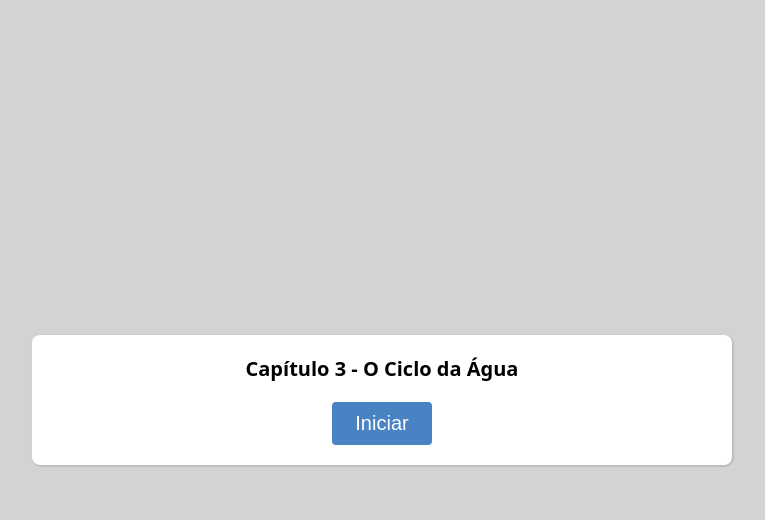
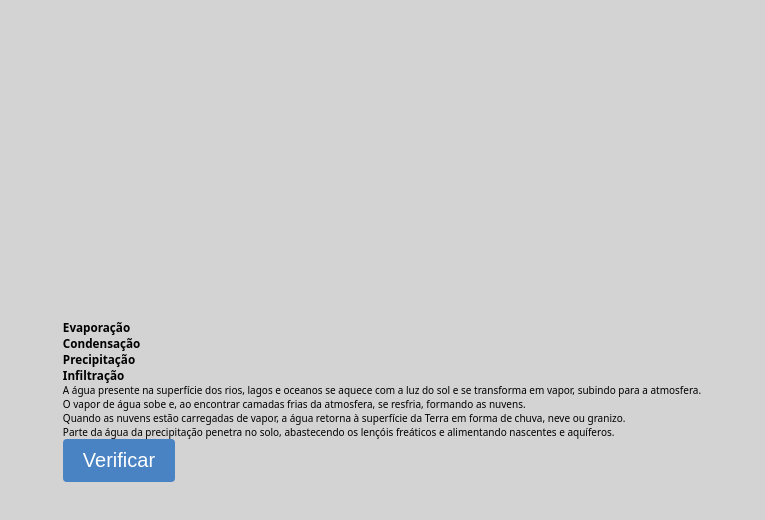
Before and after one commit to gustavommcv/jogo-educativo, a plain HTML site: page index.html in a window 1280 px wide. Both pictures are taken after a click on the button "Iniciar". Shown: the whole page, without its empty margins (258-1023 px from the left). Drawn offline with Linux system fonts and the light colour scheme.

Commit message:
Load content

```diff
--- a/index.html
+++ b/index.html
@@ -11,9 +11,20 @@
 
 <body>
   <main class="main">
-    <div class="home__container">
+    <!-- Home screen -->
+    <div class="home__screen" id="homeScreen">
       <h1 class="home__title">Titulo</h1>
+
       <button class="app-button" type="button">Iniciar</button>
+    </div>
+
+    <!-- Game screen -->
+    <div class="game__container" id="gameScreen" style="display: none">
+      <div class="targets-container" id="targetsContainer"></div>
+
+      <div class="blocks-container" id="blocksContainer"></div>
+
+      <button class="app-button check-button" type="button">Verificar</button>
     </div>
   </main>
 
--- a/script.js
+++ b/script.js
@@ -1,12 +1,38 @@
-let homeTitle = document.querySelector(".home__title");
+let gameData = {};
 
 document.addEventListener("DOMContentLoaded", async () => {
   try {
     const response = await fetch("jogo.json");
-    const data = await response.json();
+    gameData = await response.json();
 
-    homeTitle.textContent = data.titulo;
+    document.querySelector(".home__title").textContent = gameData.titulo;
+
+    document.querySelector(".app-button").addEventListener("click", startGame);
   } catch (error) {
     console.error("Erro ao carregar JSON:", error);
   }
 });
+
+function startGame() {
+  document.getElementById("homeScreen").style.display = "none";
+  const gameScreen = document.getElementById("gameScreen");
+  gameScreen.style.display = "block";
+
+  const targetsContainer = document.getElementById("targetsContainer");
+  gameData.etapas.forEach((etapa) => {
+    const target = document.createElement("div");
+    target.className = "target";
+    target.innerHTML = `<h3 class="target__name">${etapa.nome}</h3>`;
+
+    targetsContainer.appendChild(target);
+  });
+
+  const blocksContainer = document.getElementById("blocksContainer");
+  gameData.etapas.forEach((etapa) => {
+    const block = document.createElement("div");
+    block.classList = "block";
+    block.innerHTML = `<p class="block__description">${etapa.descricao}</p>`;
+
+    blocksContainer.appendChild(block);
+  });
+}
--- a/styles.css
+++ b/styles.css
@@ -45,7 +45,7 @@ main {
   padding: var(--spacing-sm);
 }
 
-.home__container {
+.home__screen {
   width: 100%;
   max-width: 70rem;
   padding: var(--spacing-md);
@@ -72,6 +72,6 @@ main {
   color: white;
 
   width: 100%;
-  max-width: 10rem;
+  max-width: fit-content;
   padding: var(--spacing-sm) var(--spacing-md);
 }
```
